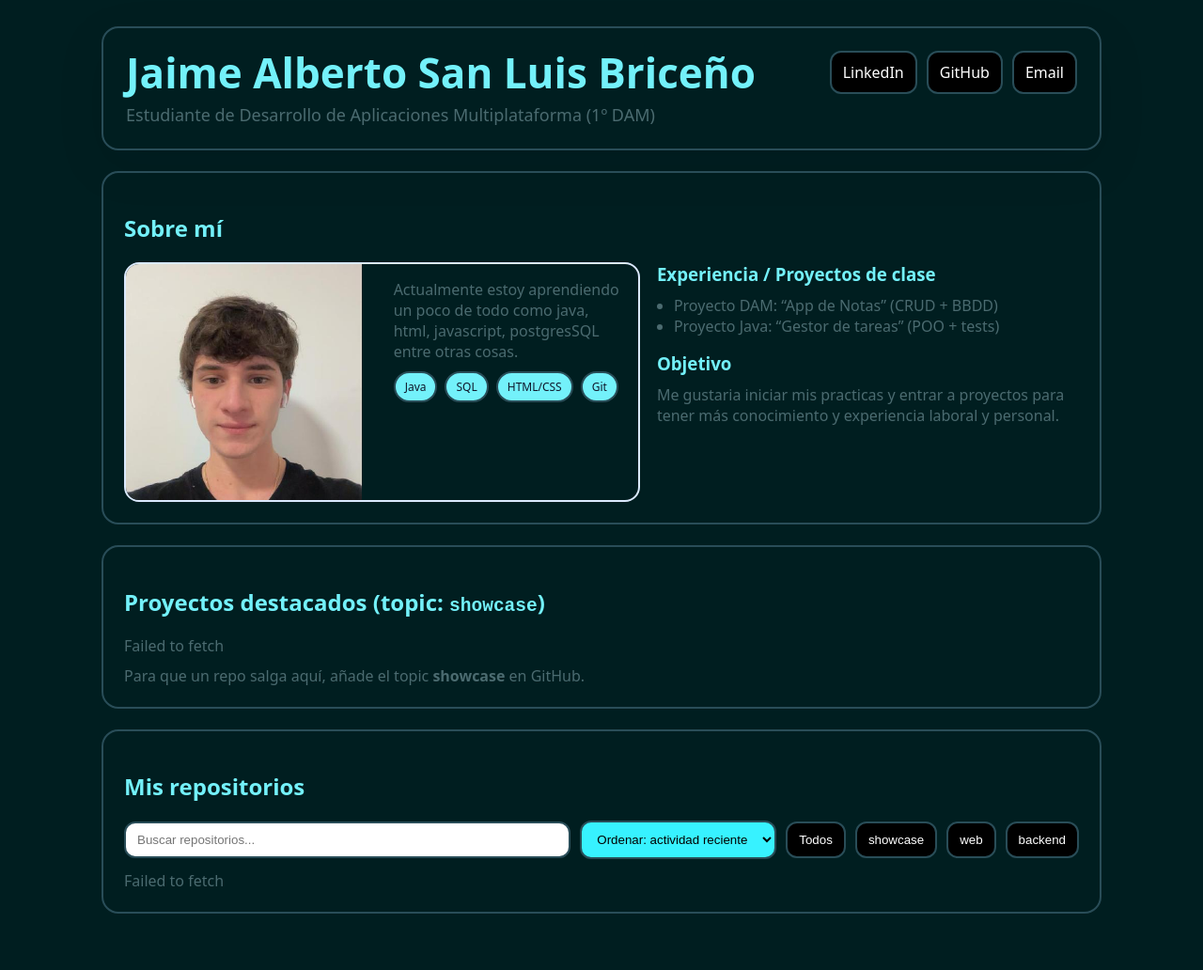
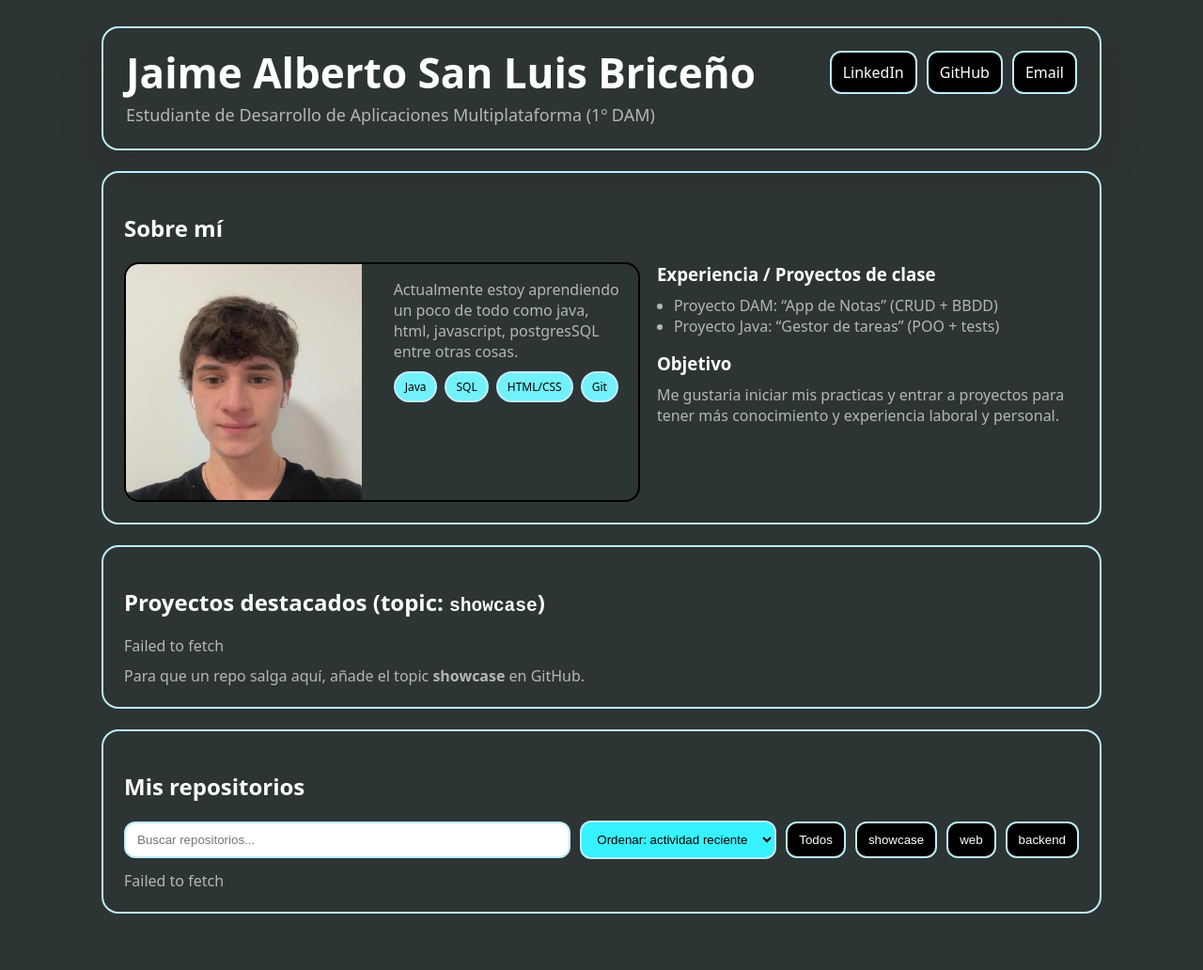
Before and after one commit to jaimesanluis/jaimesanluis.github.io, a Jekyll site: the page index.html, which Jekyll copies as it is, in a window 1280 px wide. Shown: the whole page at 94% size. Built offline with Jekyll 4.4.1, drawn with Linux system fonts in a browser that asks for light colours.

Commit message:
modificacion de CV

```diff
--- a/assets/css/styles.css
+++ b/assets/css/styles.css
@@ -1,11 +1,11 @@
 :root{
-  --bg:#001e20;
-  --text:#73f1fa;
-  --muted:#4b6b70;
-  --card:#96c5c8;
-  --line:rgb(41, 77, 88);
-  --brand:#5dfcff;
-  --brand2:#5cecff;
+  --bg:hsl(180, 8%, 19%);
+  --text:#ffffff;
+  --muted:#b6b6b6;
+  --card:#030303;
+  --line:rgb(190, 236, 250);
+  --brand:#505050;
+  --brand2:#ffffff;
   --shadow: 0 16px 50px rgba(2,6,23,.10);
   --radius: 18px;
 }
@@ -29,7 +29,7 @@ body{
 @media (max-width: 900px){ .grid2{grid-template-columns:1fr} .title{font-size:36px}}
 .profile{
   display:flex;gap:18px;align-items:stretch;
-  border-radius:16px;overflow:hidden;border:2px solid #dbeafe;
+  border-radius:16px;overflow:hidden;border:2px solid #000000;
 }
 .profile img{width:46%;object-fit:cover;display:block}
 .profile .bio{padding:16px}
@@ -38,9 +38,9 @@ body{
   padding:6px 10px;border-radius:999px;font-size:12px;
   border:2px solid var(--line);
   background:#73f1fa;
-  color: #0f172a;
+  color: #000000;
 }
-.pill.featured{border-color: #bbf3f7; background:#73f1fa; color:#166534}
+.pill.featured{border-color: #bbf3f7; background:#73f1fa; color:#000000}
 .cards{display:grid;grid-template-columns:repeat(3,1fr);gap:14px}
 @media (max-width: 950px){ .cards{grid-template-columns:repeat(2,1fr)} }
 @media (max-width: 620px){ .cards{grid-template-columns:1fr} }
```
Also changed, not shown: 1 other file.
